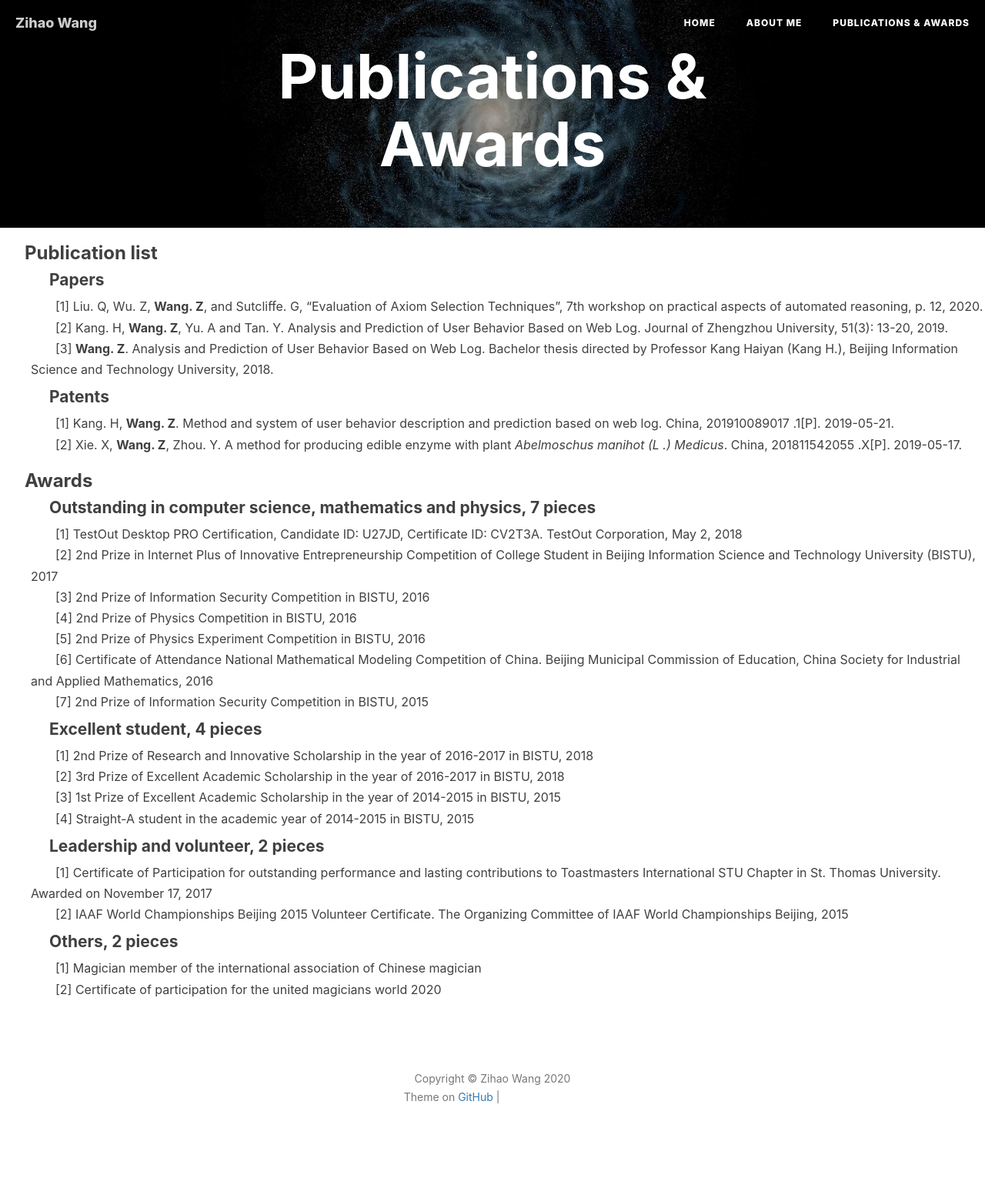
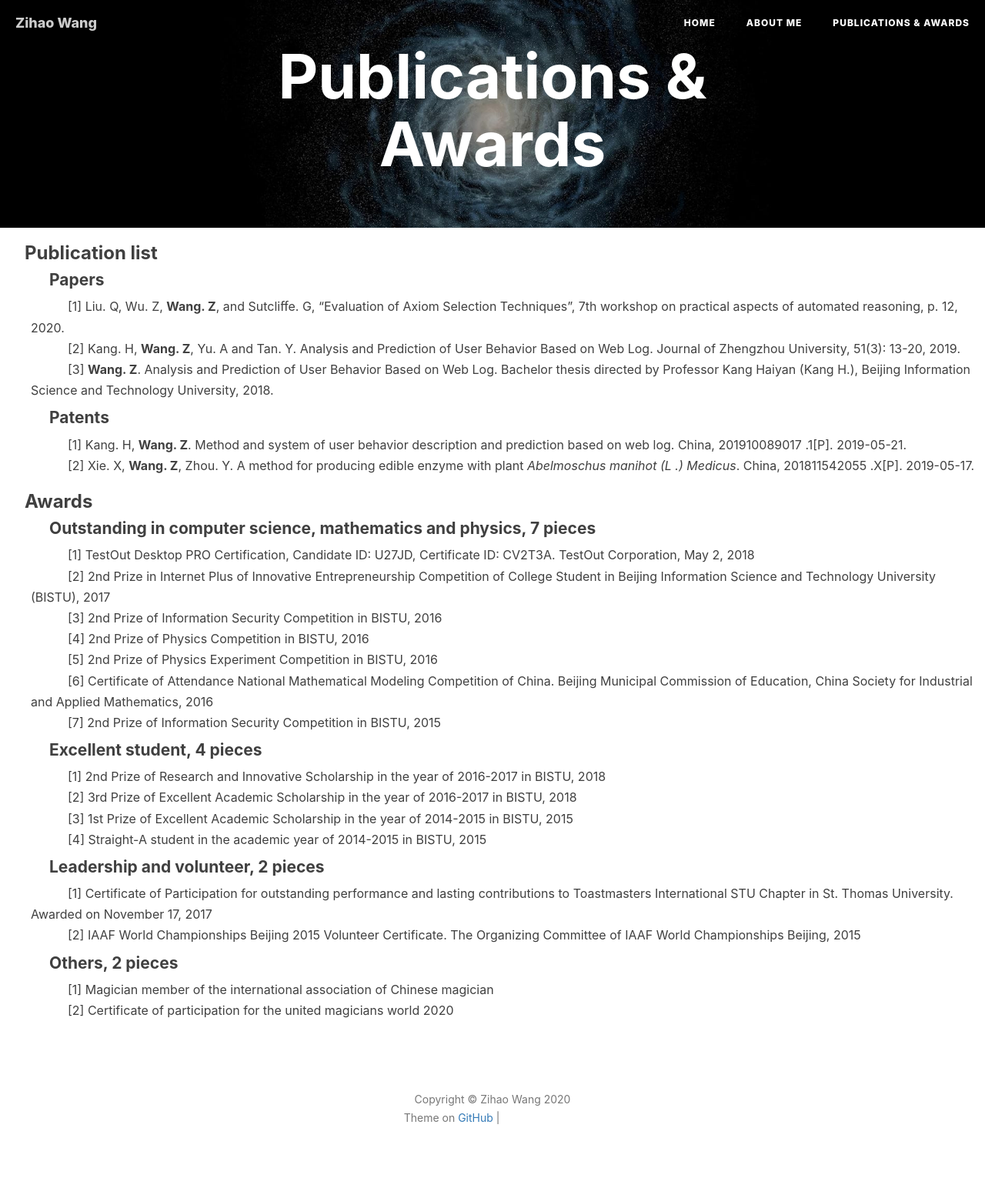
Before and after one commit to wangzh3/wangzh3.github.io, a Jekyll site: the page built from tags.html, in a window 1280 px wide. Shown: the whole page at 77% size. Built offline with Jekyll 4.4.1, drawn with Linux system fonts in a browser that asks for light colours; nearby versions of some CDN libraries; comment, search, counter and statistics services are not loaded; before the commit the page ends 1530 px from its top, so only the background shows below that; grey boxes are pictures that could not be loaded.

Commit message:
Update tags.html

```diff
--- a/tags.html
+++ b/tags.html
@@ -21,7 +21,7 @@ header-img: "img/post-bg-desk.jpg"
     <span style="text-indent:2em;"><h3><strong>Publication list</strong></h3></span>
     <span style="text-indent:4em;"><h4><strong>Papers</strong></h4> </span>
 
-    <span style="text-indent:2em;">
+    <span style="text-indent:3em;">
     <ul style="list-style-type:none">
         <li>[1] Liu. Q, Wu. Z, <strong>Wang. Z</strong>, and Sutcliﬀe. G, “Evaluation of Axiom Selection Techniques”, 7th workshop on practical aspects of automated reasoning, p. 12, 2020.</li>
         <li>[2] Kang. H, <strong>Wang. Z</strong>, Yu. A and Tan. Y. Analysis and Prediction of User Behavior Based on Web Log. Journal of Zhengzhou University, 51(3): 13-20, 2019.</li>
@@ -31,7 +31,7 @@ header-img: "img/post-bg-desk.jpg"
     </span>
 
     <span style="text-indent:4em;"><h4><strong>Patents</strong></h4> </span>
-    <span style="text-indent:2em;">
+    <span style="text-indent:3em;">
     <ul style="list-style-type:none">
         <li>[1] Kang. H, <strong>Wang. Z</strong>. Method and system of user behavior description and prediction based on web log. China, 201910089017 .1[P]. 2019-05-21.</li>
         <li>[2] Xie. X, <strong>Wang. Z</strong>, Zhou. Y. A method for producing edible enzyme with plant <i>Abelmoschus manihot (L .) Medicus</i>. China, 201811542055 .X[P]. 2019-05-17.</li>
@@ -40,7 +40,7 @@ header-img: "img/post-bg-desk.jpg"
 
     <span style="text-indent:2em;"><h3><strong>Awards</strong></h3></span>
     <span style="text-indent:4em;"><h4><strong>Outstanding in computer science, mathematics and physics, 7 pieces</strong></h4> </span>
-    <span style="text-indent:2em;">
+    <span style="text-indent:3em;">
     <ul style="list-style-type:none">
         <li>[1]	TestOut Desktop PRO Certification, Candidate ID: U27JD, Certificate ID: CV2T3A. TestOut Corporation, May 2, 2018</li>
         <li>[2]	2nd Prize in Internet Plus of Innovative Entrepreneurship Competition of College Student in Beijing Information Science and Technology University (BISTU), 2017</li>
@@ -53,7 +53,7 @@ header-img: "img/post-bg-desk.jpg"
     </span>
 
     <span style="text-indent:4em;"><h4><strong>Excellent student, 4 pieces</strong></h4> </span>
-    <span style="text-indent:2em;">
+    <span style="text-indent:3em;">
     <ul style="list-style-type:none">
         <li>[1]	2nd Prize of Research and Innovative Scholarship in the year of 2016-2017 in BISTU, 2018</li>
         <li>[2]	3rd Prize of Excellent Academic Scholarship in the year of 2016-2017 in BISTU, 2018</li>
@@ -63,7 +63,7 @@ header-img: "img/post-bg-desk.jpg"
     </span>
 
     <span style="text-indent:4em;"><h4><strong>Leadership and volunteer, 2 pieces</strong></h4> </span>
-    <span style="text-indent:2em;">
+    <span style="text-indent:3em;">
     <ul style="list-style-type:none">
         <li>[1]	Certificate of Participation for outstanding performance and lasting contributions to Toastmasters International STU Chapter in St. Thomas University. Awarded on November 17, 2017</li>
         <li>[2]	IAAF World Championships Beijing 2015 Volunteer Certificate. The Organizing Committee of IAAF World Championships Beijing, 2015</li>
@@ -71,7 +71,7 @@ header-img: "img/post-bg-desk.jpg"
     </span>
 
     <span style="text-indent:4em;"><h4><strong>Others, 2 pieces</strong></h4> </span>
-    <span style="text-indent:2em;">
+    <span style="text-indent:3em;">
     <ul style="list-style-type:none">
         <li>[1] Magician member of the international association of Chinese magician</li>
         <li>[2]	Certificate of participation for the united magicians world 2020</li>
```
